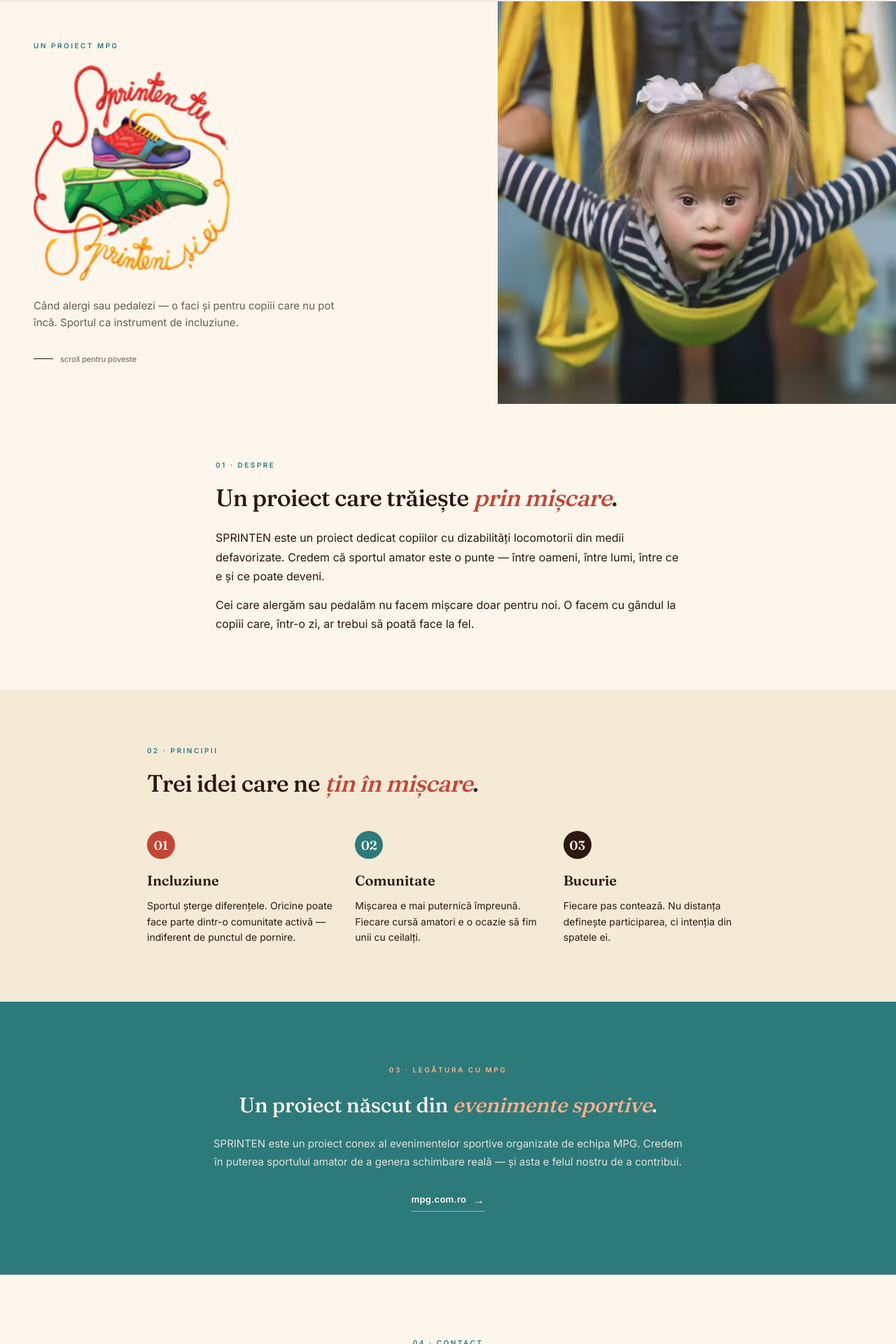
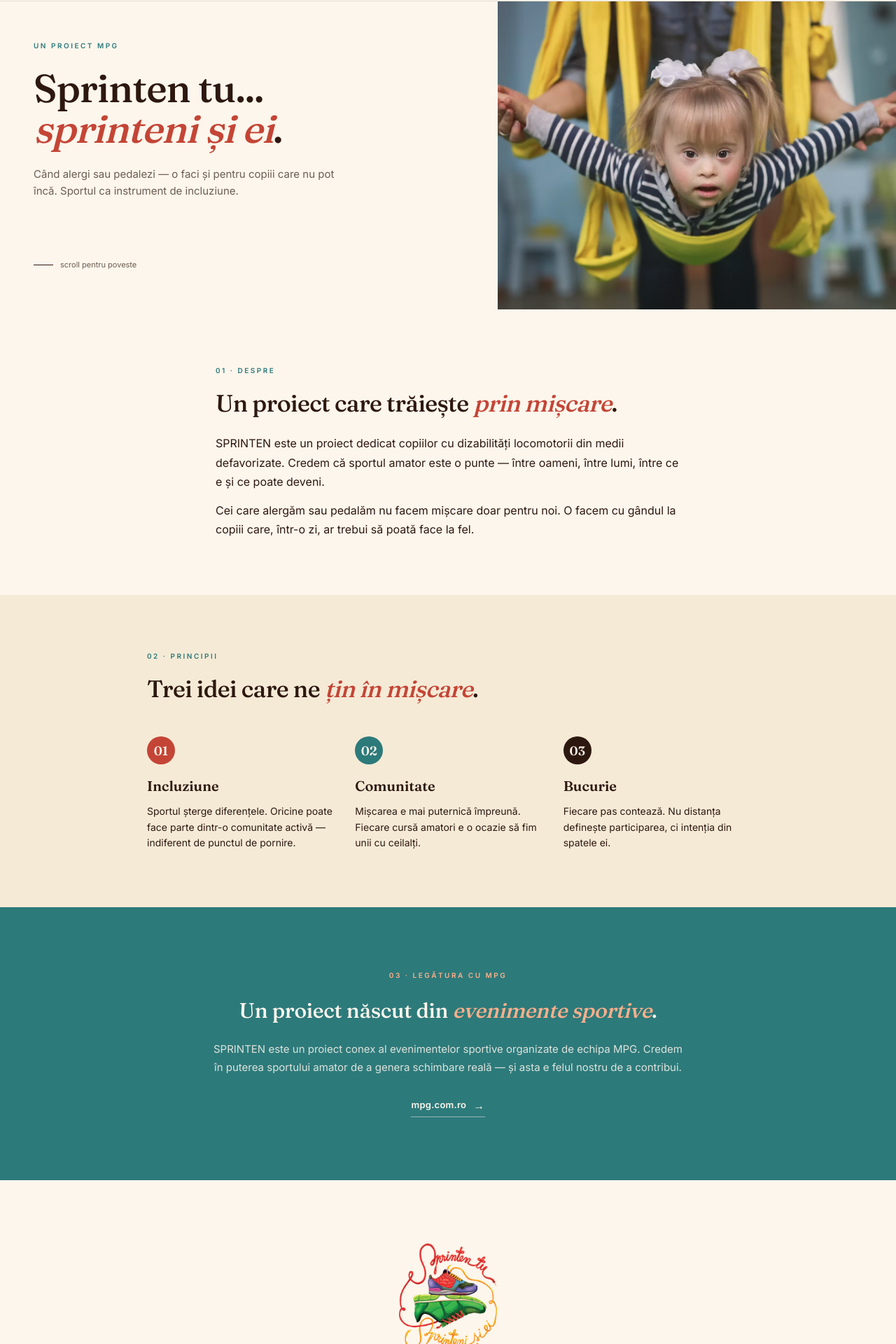
Before and after one commit to tudormocuta-mpg/sprinten-website, a Next.js app: page / in a window 1280 px wide. Shown: the part 87-2007 px from the top of the page at 70% size. Built offline with nearby package versions, Linux system fonts and the light colour scheme.

Commit message:
refactor(hero,contact): revert hero to serif headline, move expanded logo to Contact section at 120-140px

```diff
--- a/src/components/hero.tsx
+++ b/src/components/hero.tsx
@@ -6,20 +6,16 @@ export function Hero() {
     <section className="grid min-h-[440px] grid-cols-1 md:grid-cols-[1.25fr_1fr]">
       <div className="order-2 flex flex-col justify-between px-6 py-10 md:order-1 md:px-12 md:py-14">
         <div>
-          <div className="mb-5 text-[10px] font-semibold uppercase tracking-[0.25em] text-teal">
+          <div className="mb-6 text-[10px] font-semibold uppercase tracking-[0.25em] text-teal">
             {content.brand.mpgTag}
           </div>
 
-          <div className="w-full max-w-[280px]">
-            <Image
-              src="/sprinten-logo-expanded.png"
-              alt={content.brand.tagline}
-              width={280}
-              height={307}
-              priority
-              className="h-auto w-full"
-            />
-          </div>
+          <h1 className="font-serif text-[40px] font-medium leading-[1.03] tracking-[-0.02em] text-brown md:text-[56px]">
+            {content.hero.titlePrefix}
+            <br />
+            <em className="italic text-terracotta">{content.hero.titleEmphasis}</em>
+            {content.hero.titleSuffix}
+          </h1>
 
           <p className="mt-6 max-w-[440px] text-[15px] leading-[1.6] text-brown-muted">
             {content.hero.description}
--- a/src/components/section-contact.tsx
+++ b/src/components/section-contact.tsx
@@ -1,3 +1,4 @@
+import Image from "next/image";
 import { content } from "@/lib/content";
 
 export function SectionContact() {
@@ -14,6 +15,15 @@ export function SectionContact() {
   return (
     <section id="contact" className="px-6 py-[70px] md:px-12 md:py-[90px]">
       <div className="mx-auto max-w-[680px] text-center">
+        <div className="mb-10 flex justify-center md:mb-12">
+          <Image
+            src="/sprinten-logo-expanded.png"
+            alt={content.brand.tagline}
+            width={140}
+            height={154}
+            className="h-auto w-[120px] md:w-[140px]"
+          />
+        </div>
         <div className="mb-6 text-[10px] font-semibold uppercase tracking-[0.25em] text-teal">
           {number} · {label}
         </div>
--- a/src/lib/content.ts
+++ b/src/lib/content.ts
@@ -13,6 +13,9 @@ export const content = {
     ],
   },
   hero: {
+    titlePrefix: "Sprinten tu...",
+    titleEmphasis: "sprinteni și ei",
+    titleSuffix: ".",
     description:
       "Când alergi sau pedalezi — o faci și pentru copiii care nu pot încă. Sportul ca instrument de incluziune.",
     scrollHint: "scroll pentru poveste",
```
